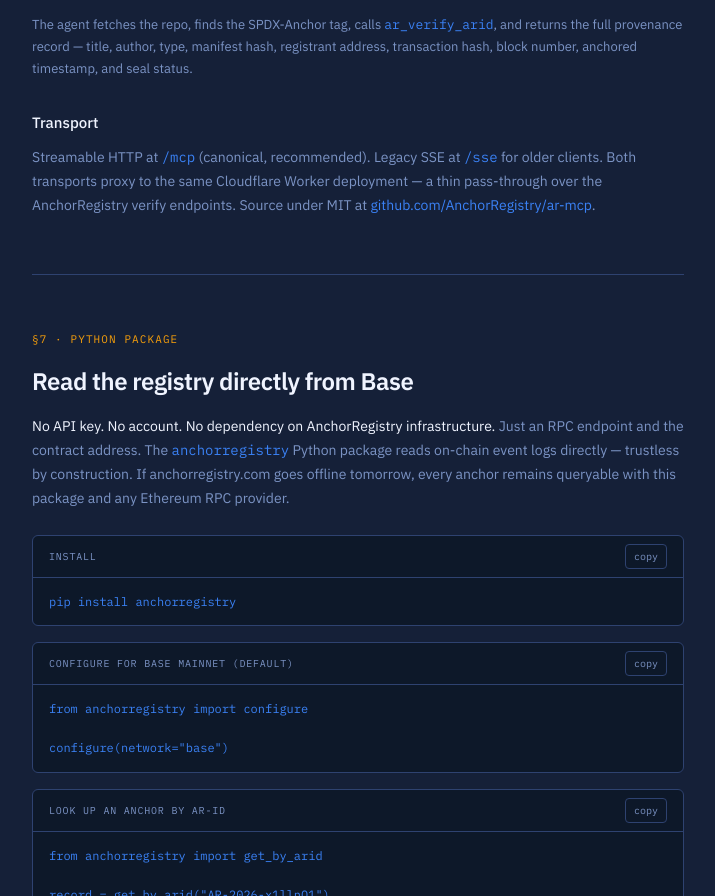
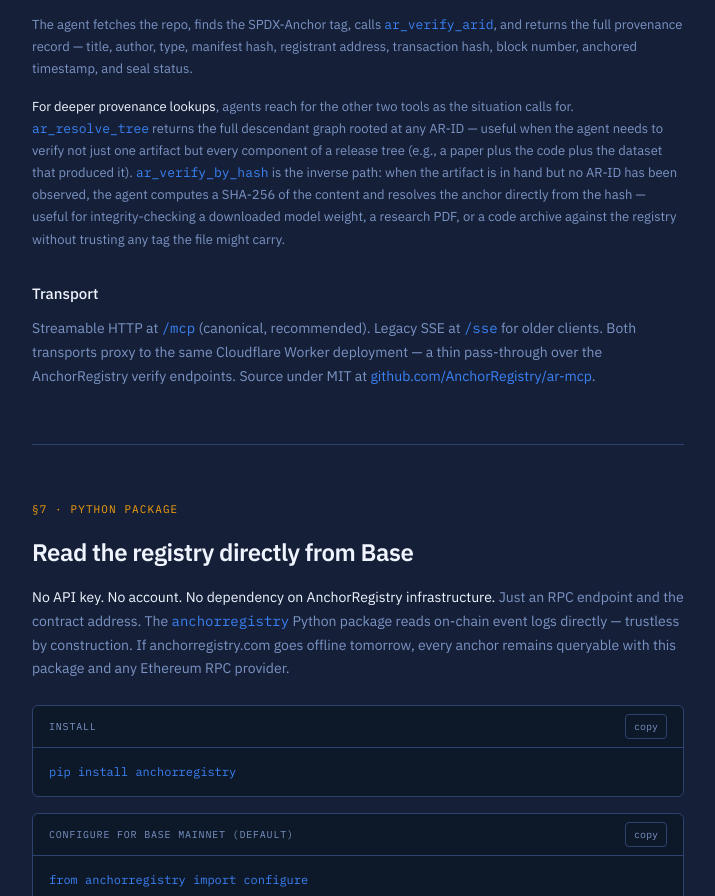
Before and after one commit to AnchorRegistry/ar-ui, a Next.js app: page /developers in a window 1280 px wide. Shown: the part 6866-7762 px from the top of the page, without its empty margins (404-1119 px from the left). Built offline with nearby package versions, Linux system fonts and the light colour scheme.

Commit message:
Reinforce ar_resolve_tree and ar_verify_by_hash in MCP section

```diff
--- a/app/developers/page.tsx
+++ b/app/developers/page.tsx
@@ -565,6 +565,21 @@
                 and seal status.
               </p>
 
+              <p className="mt-4 text-[13px] leading-[1.7] text-muted-slate">
+                <span className="text-off-white">For deeper provenance lookups</span>, agents
+                reach for the other two tools as the situation calls for.{' '}
+                <span className="font-mono text-electric-blue">ar_resolve_tree</span>{' '}
+                returns the full descendant graph rooted at any AR-ID — useful when the
+                agent needs to verify not just one artifact but every component of a release
+                tree (e.g., a paper plus the code plus the dataset that produced it).{' '}
+                <span className="font-mono text-electric-blue">ar_verify_by_hash</span> is
+                the inverse path: when the artifact is in hand but no AR-ID has been
+                observed, the agent computes a SHA-256 of the content and resolves the
+                anchor directly from the hash — useful for integrity-checking a downloaded
+                model weight, a research PDF, or a code archive against the registry without
+                trusting any tag the file might carry.
+              </p>
+
               <h3 className="mb-3 mt-8 text-[15px] font-medium text-off-white">Transport</h3>
               <Prose>
                 Streamable HTTP at{' '}
```
